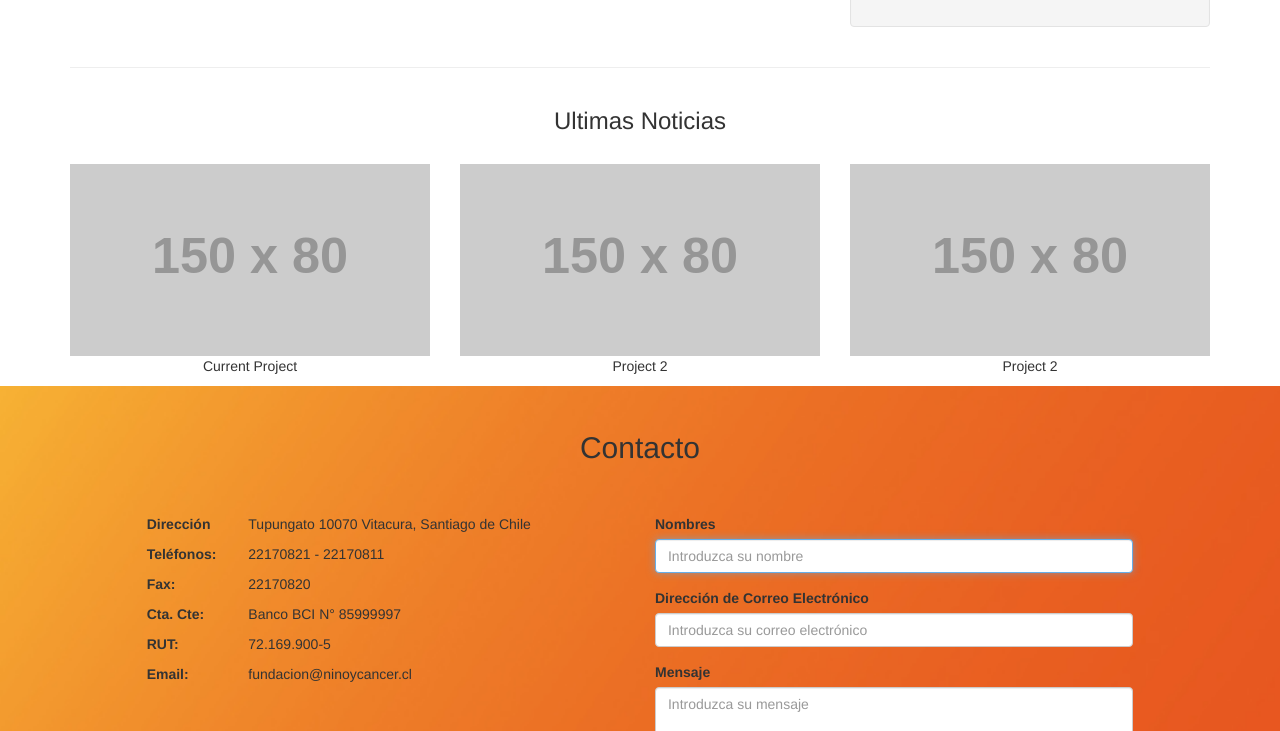
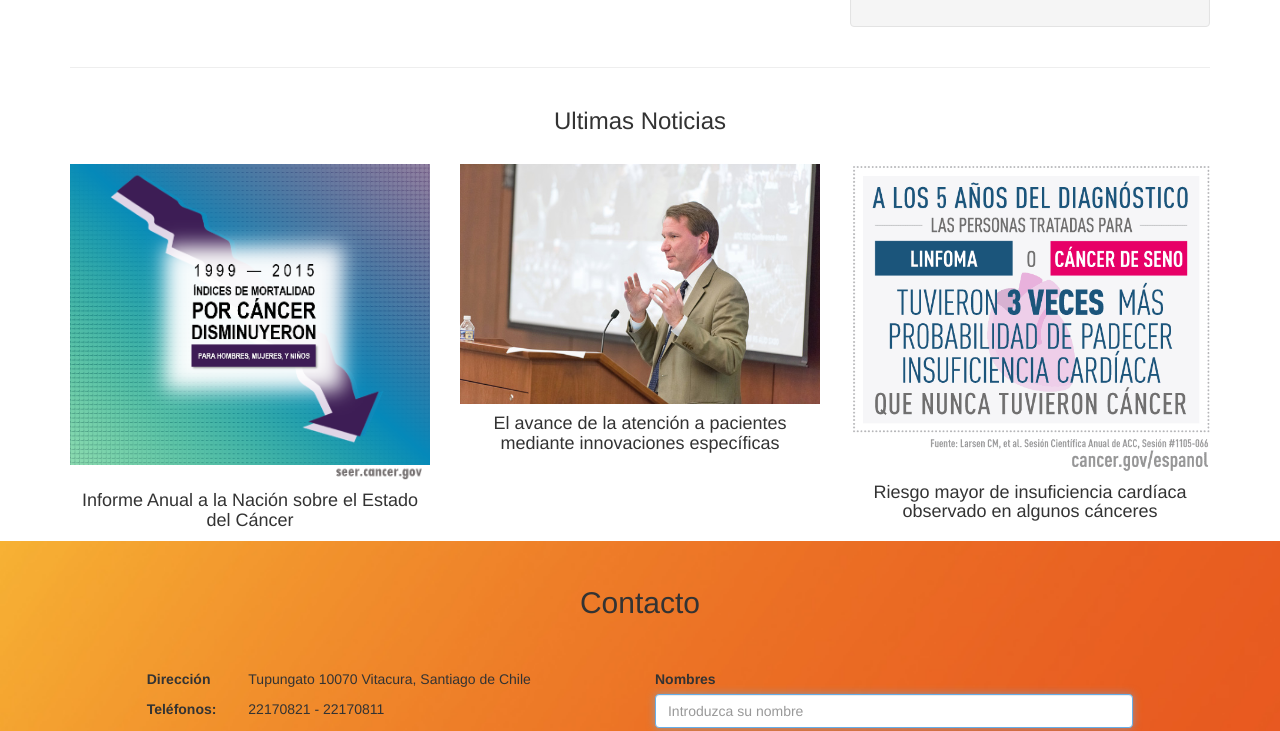
Before and after one commit to RobertoJofreGodoy/Presencial_08, a plain HTML site: page index.html in a window 1280 px wide. Shown: the part 730-1461 px from the top of the page. Drawn offline with nearby package versions, Linux system fonts and the light colour scheme; placeholder pictures from the web are drawn by us.

Commit message:
casi listo

```diff
--- a/index.html
+++ b/index.html
@@ -100,16 +100,16 @@
 		<h3>Ultimas Noticias</h3><br>
 		<div class="row">
 			<div class="col-sm-4">
-				<img src="https://placehold.it/150x80?text=IMAGE" class="img-responsive" style="width:100%" alt="Image">
-				<p>Current Project</p>
+				<img src="images/noticias/Noticia1.png" class="img-responsive" style="width:100%" alt="Image">
+				<h4>Informe Anual a la Nación sobre el Estado del Cáncer</h4>
 			</div>
 			<div class="col-sm-4">
-				<img src="https://placehold.it/150x80?text=IMAGE" class="img-responsive" style="width:100%" alt="Image">
-				<p>Project 2</p>
+				<img src="images/noticias/noticia2.jpg" class="img-responsive" style="width:100%" alt="Image">
+				<h4>El avance de la atención a pacientes mediante innovaciones específicas</h4>
 			</div>
 			<div class="col-sm-4">
-				<img src="https://placehold.it/150x80?text=IMAGE" class="img-responsive" style="width:100%" alt="Image">
-				<p>Project 2</p>
+				<img src="images/noticias/noticia3.gif" class="img-responsive" style="width:100%" alt="Image">
+				<h4>Riesgo mayor de insuficiencia cardíaca observado en algunos cánceres</h4>
 			</div>
 		</div>
 	</div>
```
Also changed, not shown: noticias.html (+15 -6 lines), images/noticias/Noticia1.png (added), images/noticias/noticia2.jpg (added), images/noticias/noticia3.gif (added).
